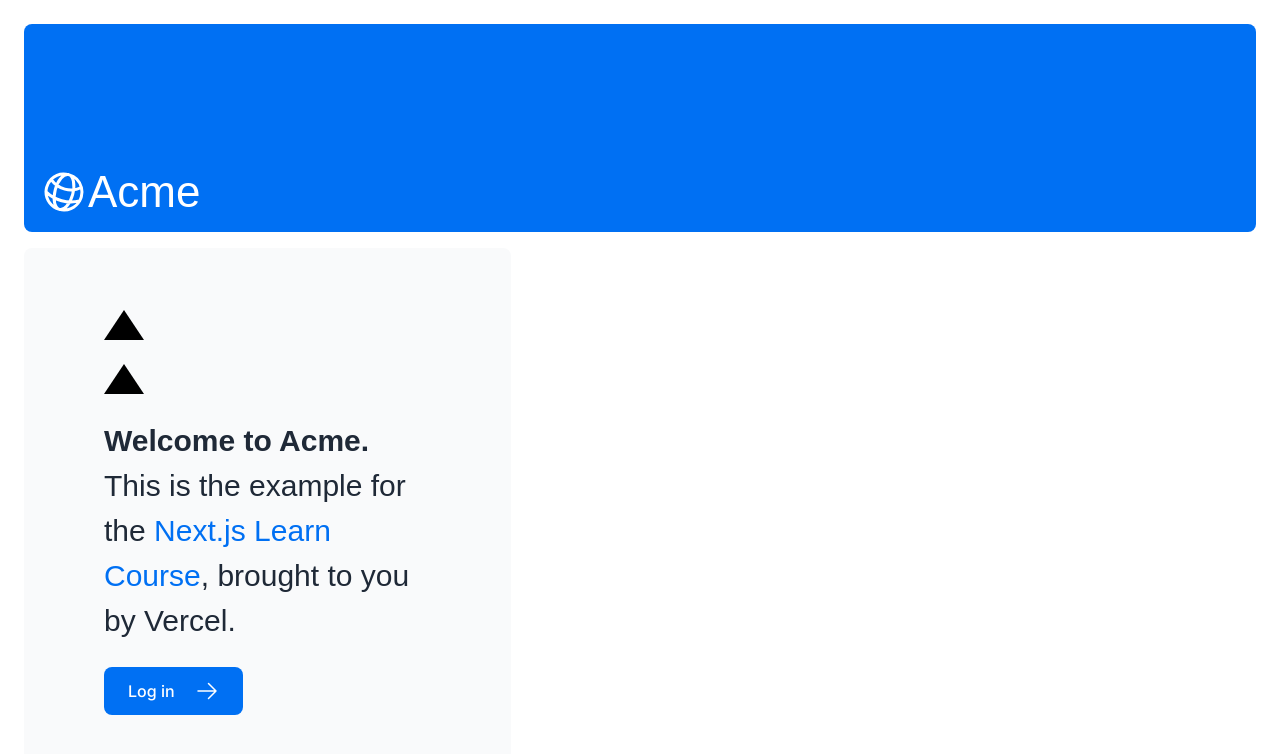
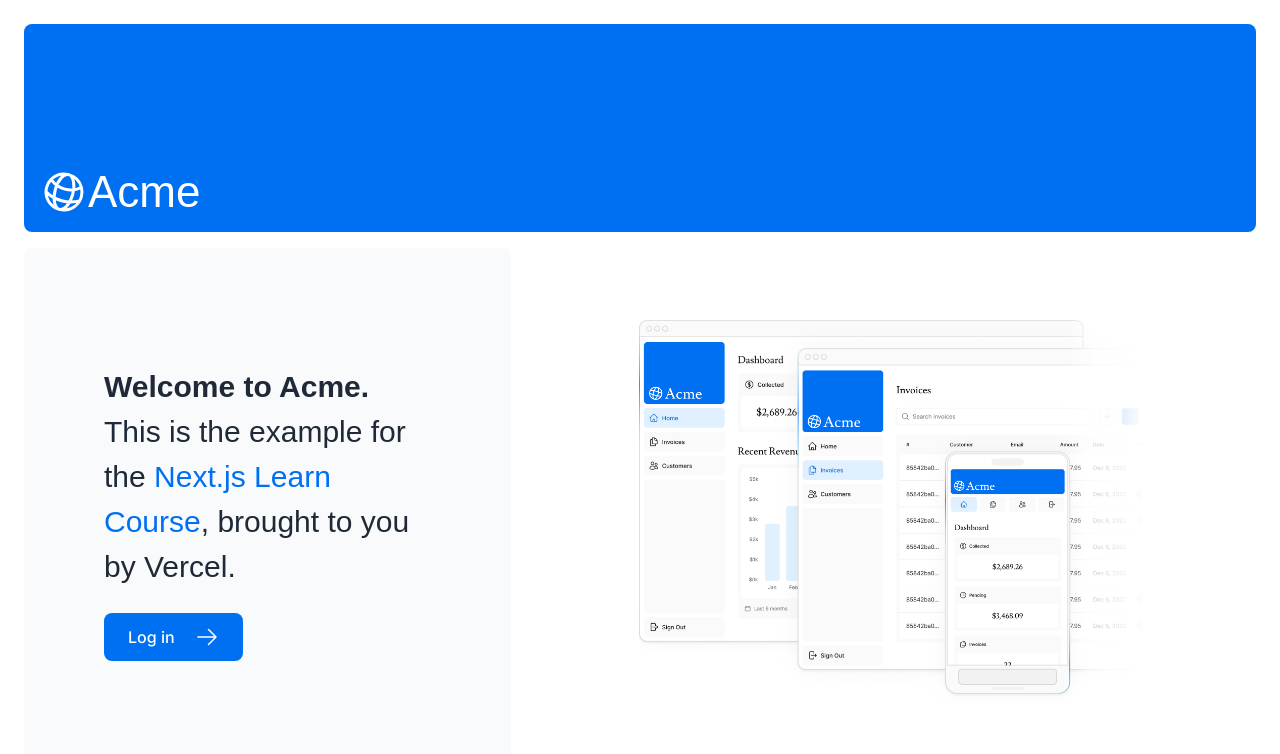
Before and after one commit to dapangyu-fish/nextjs-dashboard, a Next.js app: page / in a window 1280 px wide. Shown: the top 754 px of the page. Built offline with nearby package versions, Linux system fonts and the light colour scheme; a web font is replaced by a local one.

Commit message:
添加图片

```diff
--- a/app/page.tsx
+++ b/app/page.tsx
@@ -3,6 +3,7 @@
 import Link from 'next/link';
 import styles from '@/app/ui/home.module.css';
 import { lusitana } from '@/app/ui/fonts';
+import Image from 'next/image';
 
 export default function Page() {
   return (
@@ -12,8 +13,8 @@
       </div>
       <div className="mt-4 flex grow flex-col gap-4 md:flex-row">
         <div className="flex flex-col justify-center gap-6 rounded-lg bg-gray-50 px-6 py-10 md:w-2/5 md:px-20">
-        <div className={styles.shape}/>
-        <div className="h-0 w-0 border-b-[30px] border-l-[20px] border-r-[20px] border-b-black border-l-transparent border-r-transparent"/>
+        {/* <div className={styles.shape}/> */}
+        {/* <div className="h-0 w-0 border-b-[30px] border-l-[20px] border-r-[20px] border-b-black border-l-transparent border-r-transparent"/> */}
           <p className={`${lusitana.className} text-xl text-gray-800 md:text-3xl md:leading-normal`}>
             <strong>Welcome to Acme.</strong> This is the example for the{' '}
             <a href="https://nextjs.org/learn/" className="text-blue-500">
@@ -30,6 +31,13 @@
         </div>
         <div className="flex items-center justify-center p-6 md:w-3/5 md:px-28 md:py-12">
           {/* Add Hero Images Here */}
+          <Image
+            src="/hero-desktop.png"
+            width={1000}
+            height={760}
+            className="hidden md:block"
+            alt="Screenshots of the dashboard project showing desktop version"
+          />
         </div>
       </div>
     </main>
```
